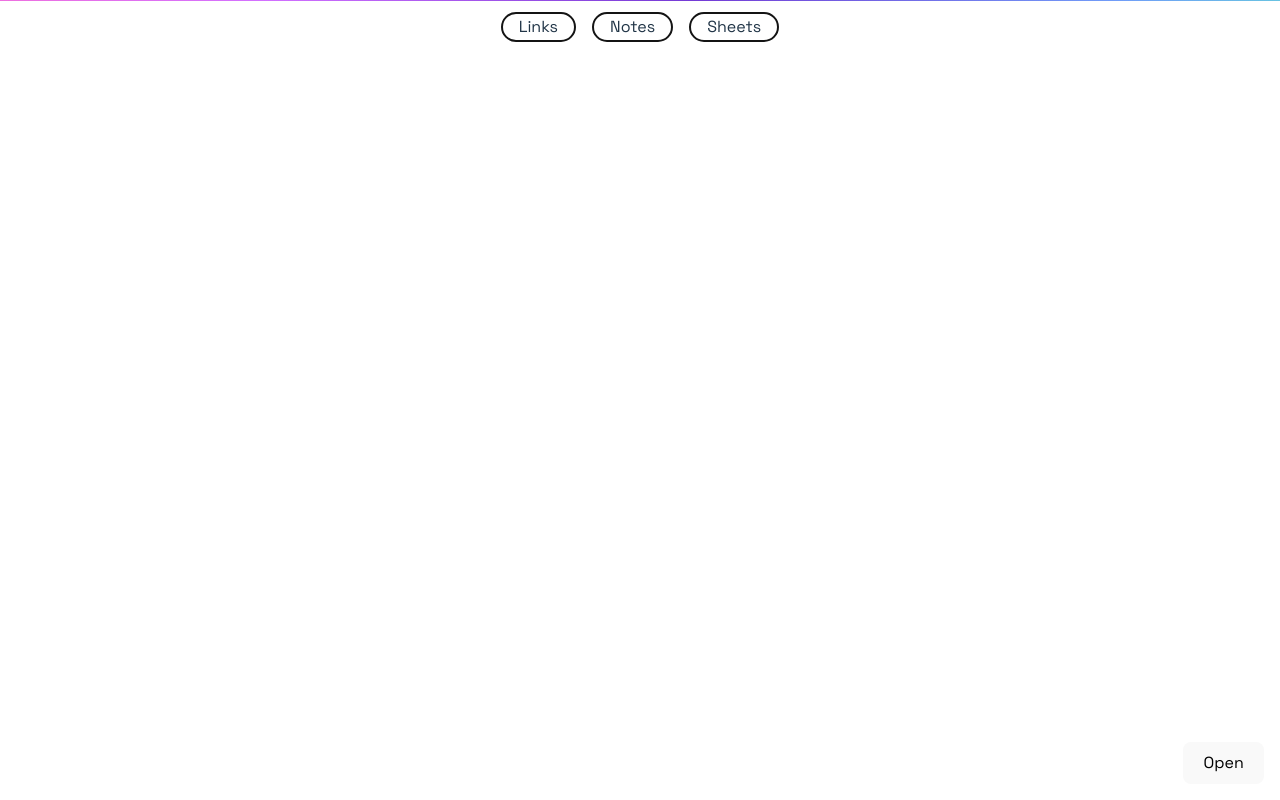
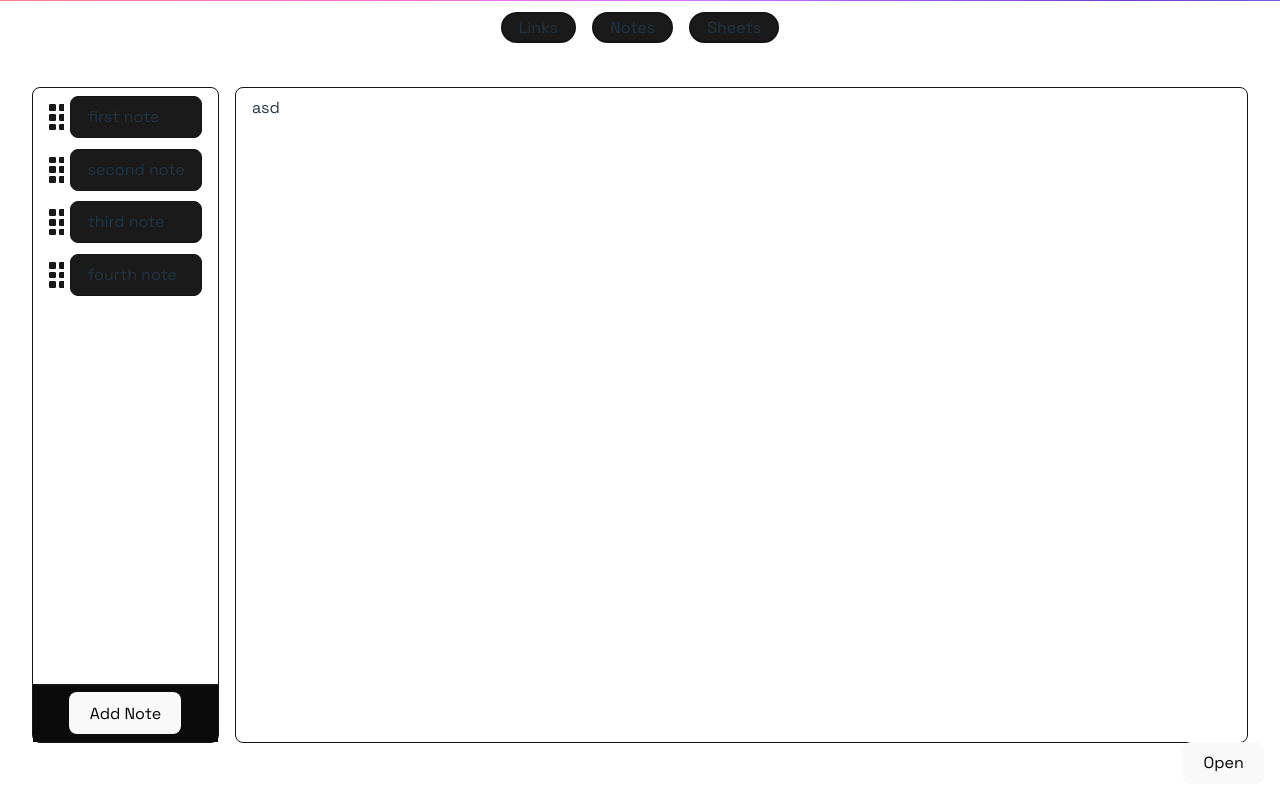
Before and after one commit to BigBadBodyPillow/utility, a React (Vite) app: page / in a window 1280 px wide. Built offline with nearby package versions, Linux system fonts and the light colour scheme.

Commit message:
notes list start

```diff
--- a/src/App.tsx
+++ b/src/App.tsx
@@ -5,6 +5,7 @@ import './App.css';
 import RainbowLine from './Components/RainbowLine/RainbowLine';
 import { Calculator } from './Components/Calculator/Calculator';
 import { Navbar } from './Components/Navbar/Navbar';
+import { Notes } from './Components/Notes/Notes';
 
 function App() {
   return (
@@ -12,6 +13,7 @@ function App() {
       <RainbowLine />
       <Navbar />
       <Calculator />
+      <Notes />
     </>
   );
 }
--- a/src/Components/Calculator/Calculator.css
+++ b/src/Components/Calculator/Calculator.css
@@ -94,6 +94,7 @@
 }
 .react-draggable-dragging {
   cursor: grabbing;
+  z-index: 999;
 }
 
 .calculator-toggle {
--- a/src/Components/Navbar/Navbar.css
+++ b/src/Components/Navbar/Navbar.css
@@ -14,8 +14,9 @@
 
 .nav-items span {
   cursor: pointer;
-  border-radius: 100000000000px;
-  padding: 0.05rem 1rem;
+  border-radius: 16px;
+  padding: 0.1rem 1rem;
+  background-color: var(--button-colour);
   border: 2px solid var(--border-colour);
   user-select: none;
 }
--- /dev/null
+++ b/src/Components/Notes/Notes.css
@@ -0,0 +1,61 @@
+.notes {
+  display: flex;
+  width: 100%;
+  flex-direction: row;
+  padding: 2rem;
+  gap: 1rem;
+  height: 100%;
+  max-height: 90%;
+}
+
+.notes-edit {
+  flex-grow: 1;
+  border-radius: var(--border-radius);
+  padding: 0.5rem 1rem;
+  border: 1px solid var(--border-colour);
+}
+
+.notes-list {
+  width: max-content;
+  max-width: 300px;
+  border-radius: var(--border-radius);
+
+  border: 1px solid var(--border-colour);
+
+  position: relative;
+  /* overflow: hidden; */
+}
+.notes-list ul {
+  padding: 0;
+  margin: 0;
+
+  list-style: none;
+  display: flex;
+  flex-direction: column;
+  gap: 0.66rem;
+  padding: 0.5rem 1rem;
+}
+
+.add-section {
+  position: absolute;
+  /* bottom: 3rem; */
+  bottom: 0;
+  display: flex;
+  justify-content: center;
+  padding: 0.5rem 0.5rem;
+  width: 100%;
+  background-color: var(--background-colour);
+}
+.add-notes {
+  white-space: nowrap;
+}
+.add-notes::before {
+  content: '';
+  width: 100%;
+  height: 2px;
+  border-radius: 4px;
+  position: absolute;
+  left: 0;
+  top: 0;
+  background-color: var(--border-colour);
+}
--- /dev/null
+++ b/src/Components/Notes/Notes.tsx
@@ -0,0 +1,26 @@
+//css
+import './Notes.css';
+
+//components
+import { List } from './list/List';
+
+export function Notes() {
+  return (
+    <>
+      <div className="notes">
+        <div className="notes-list">
+          <ul>
+            <List title="first note" />
+            <List title="second note" />
+            <List title="third note" />
+            <List title="fourth note" />
+          </ul>
+          <div className="add-section">
+            <button className="add-notes">Add Note</button>
+          </div>
+        </div>
+        <div className="notes-edit">asd</div>
+      </div>
+    </>
+  );
+}
--- /dev/null
+++ b/src/Components/Notes/list/List.css
@@ -0,0 +1,36 @@
+.notes-list ul li {
+  display: flex;
+  flex-direction: row;
+  align-items: stretch;
+  white-space: nowrap;
+}
+.list-handle {
+  padding-block: 0.5rem;
+  width: 15px;
+  align-self: stretch;
+  margin-right: 0.4rem;
+  cursor: grab;
+  display: grid;
+  grid-template-columns: repeat(2, 1fr);
+  grid-template-rows: repeat(3, 1fr);
+  gap: 3px;
+  border-radius: var(--border-radius);
+  overflow: hidden;
+}
+.list-handle div {
+  background-color: var(--button-colour);
+  border: 1px solid var(--border-colour);
+  border-radius: 1px;
+  aspect-ratio: 1/1;
+}
+.note-title {
+  border: 1px solid var(--border-colour);
+  border-radius: var(--border-radius);
+  background-color: var(--button-colour);
+  padding: 0.5rem 1rem;
+  cursor: pointer;
+  flex-grow: 1;
+}
+.note-title:hover {
+  background-color: var(--accent-colour);
+}
--- /dev/null
+++ b/src/Components/Notes/list/List.tsx
@@ -0,0 +1,31 @@
+import { useRef } from 'react';
+//modules
+import Draggable from 'react-draggable';
+
+//css
+import './List.css';
+
+export function List({ title }: { title: string }) {
+  const nodeRef = useRef(null);
+  return (
+    <>
+      <Draggable
+        nodeRef={nodeRef}
+        handle=".list-handle"
+        bounds=".notes-list ul"
+      >
+        <li ref={nodeRef}>
+          <div className="list-handle">
+            <div></div>
+            <div></div>
+            <div></div>
+            <div></div>
+            <div></div>
+            <div></div>
+          </div>
+          <div className="note-title">{title}</div>
+        </li>
+      </Draggable>
+    </>
+  );
+}
--- a/src/index.css
+++ b/src/index.css
@@ -5,6 +5,7 @@
   --accent-colour: #ff70cb;
   --colour: rgba(255, 255, 255, 0.87);
   --background-colour: rgb(11, 11, 11);
+  --button-colour: rgb(26, 26, 26);
 }
 
 :root {
@@ -57,7 +58,7 @@ button {
   font-size: 1em;
   font-weight: 500;
   font-family: inherit;
-  background-color: #1a1a1a;
+  background-color: var(--button-colour);
   cursor: pointer;
   transition: border-color 0.25s;
 }
```
Also changed, not shown: 1 other file (tests, documents, lock files or other folders).
